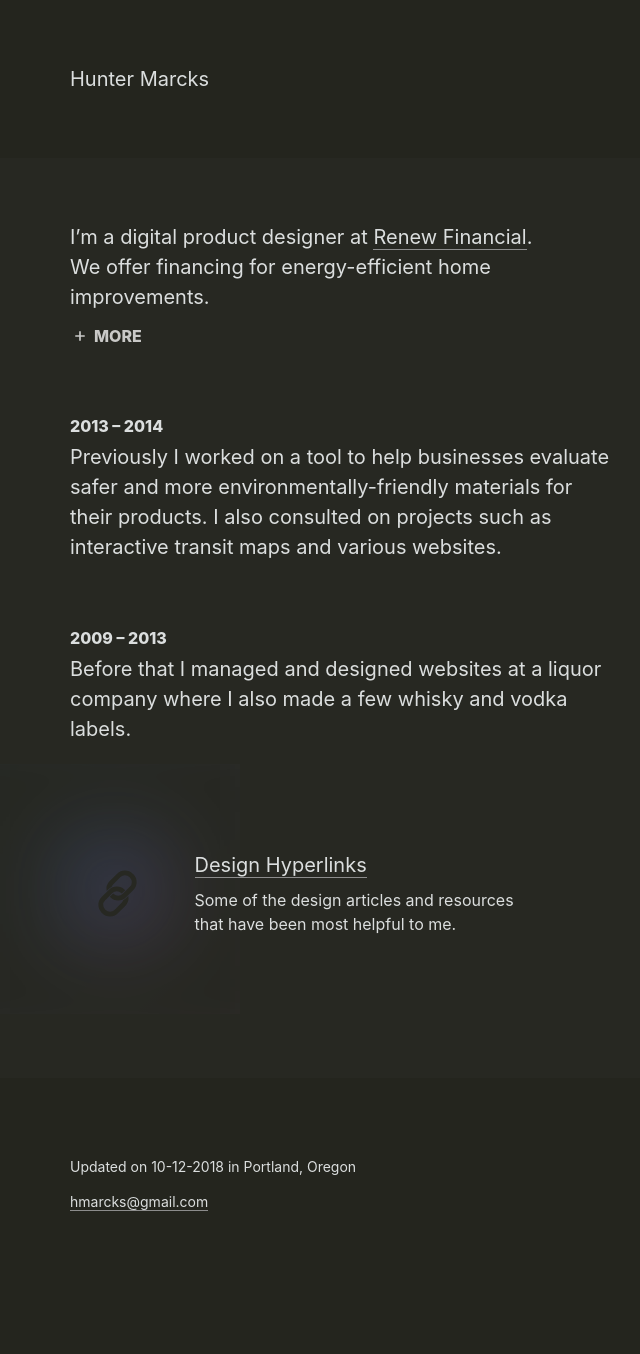
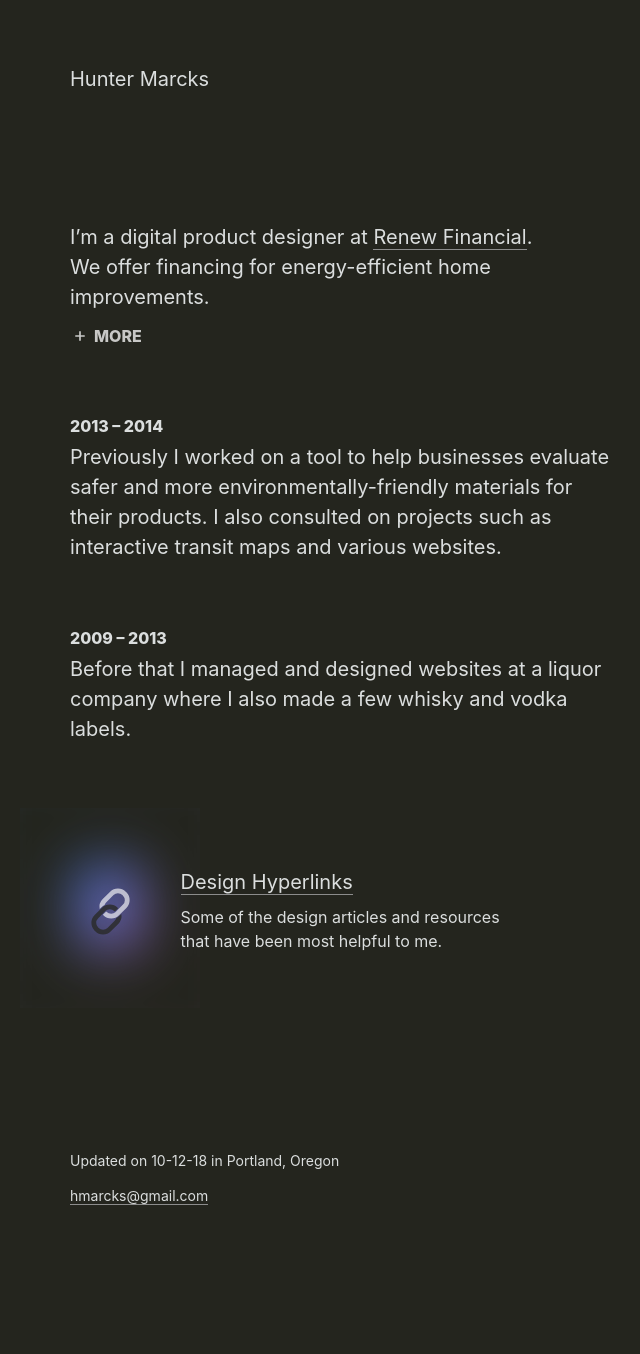
Before and after one commit to hmarcks/hmarcks.github.io, a Jekyll site: the page built from index.html, in a window 1280 px wide. Shown: the whole page, without its empty margins (58-698 px from the left). Built offline with Jekyll 4.4.1, drawn with Linux system fonts in a browser that asks for light colours; comment, search, counter and statistics services are not loaded.

Commit message:
trip styles

```diff
--- a/_layouts/default.html
+++ b/_layouts/default.html
@@ -44,7 +44,7 @@
 
     <footer class="pt5 pr3 pb6 pl3 f6 site__footer">
       <div class="mw8 ml-auto mr-auto">
-        <p>Updated on 10-12-2018 in Portland, Oregon</p>
+        <p>Updated on 10-12-18 in Portland, Oregon</p>
         <p><a href="mailto:hmarcks@gmail.com">hmarcks@gmail.com</a></p>
       </div>
 
--- a/_scss/base.scss
+++ b/_scss/base.scss
@@ -50,9 +50,9 @@ video {
   max-width: 100%;
 }
 
-.site__container {
-  background: #272822;
-}
+// .site__container {
+//   background: #272822;
+// }
 
 .intro-container {
   max-width: 540px;
@@ -213,7 +213,7 @@ nav {
 
 .links-trip {
   position: relative;
-  left: -80px;
+  left: -50px;
   display: inline-block;
   vertical-align: middle;
   background:
@@ -226,29 +226,30 @@ nav {
   background-size: 1000%;
   animation: slide 22s linear infinite;
   transition: 1s ease-in-out all;
-  box-shadow: inset 0 0 100px 100px #272822;
-  width: 250px;
-  height: 250px;
+  box-shadow: inset 0 0 60px 60px #24251e;
+  width: 180px;
+  height: 200px;
 }
 
 .links-icon {
   position: absolute;
-  top: 102px;
-  left: 100px;
+  top: 76px;
+  left: 63px;
   fill: #272822;
+  opacity: 0.75;
   transform: rotate(-45deg);
 }
 
 .links-link {
   position: relative;
-  top: -48px;
+  top: -28px;
   vertical-align: middle;
   max-width: 350px;
   font-size: 1.25rem;
 
   @media screen and (min-width: 650px) {
-    top: 12px;
-    left: -130px;
+    top: 10px;
+    left: -74px;
     display: inline-block;
   }
 }
--- a/index.html
+++ b/index.html
@@ -35,16 +35,16 @@ title: Hunter Marcks
     <h3 class="f6 f5-ns fw8 mb1">2013 – 2014</h3>
     <p class="mt0 mb5">Previously I worked on a tool to help businesses evaluate safer and more environmentally-friendly materials for their products. I also consulted on projects such as interactive transit maps and various websites.</p>
     <h3 class="f6 f5-ns fw8 mb1">2009 – 2013</h3>
-    <p class="mt0">Before that I managed and designed websites at a liquor company where I also made a few whisky and vodka labels.</p>
+    <p class="mt0 mb5">Before that I managed and designed websites at a liquor company where I also made a few whisky and vodka labels.</p>
   </div>
   <div class="links-trip">
     <svg
     class="links-icon"
     xmlns="http://www.w3.org/2000/svg"
     width="55" height="55" viewBox="0 0 24 24">
-      <defs></defs><title>Artboard 1</title><path class="cls-1" d="M13.43,16.12a5.22,5.22,0,0,1-1.64-.27,2.78,2.78,0,0,1-1.22.29H6A2.74,2.74,0,0,1,3.28,13.4V13A2.73,2.73,0,0,1,6,10.29h4.56A2.73,2.73,0,0,1,13.3,13v.37h2.09V13A4.82,4.82,0,0,0,10.57,8.2H6A4.82,4.82,0,0,0,1.19,13v.38A4.83,4.83,0,0,0,6,18.23h4.56a4.83,4.83,0,0,0,4-2.11Z"/><path class="cls-1" d="M18,5.77H13.43a4.83,4.83,0,0,0-4,2.11h1.12a5,5,0,0,1,1.64.28,2.65,2.65,0,0,1,1.22-.3H18a2.74,2.74,0,0,1,2.73,2.74V11A2.73,2.73,0,0,1,18,13.71H13.43A2.73,2.73,0,0,1,10.7,11v-.37H8.61V11a4.82,4.82,0,0,0,4.82,4.82H18A4.82,4.82,0,0,0,22.81,11V10.6A4.83,4.83,0,0,0,18,5.77Z"/></svg>
+    <defs></defs><title>Artboard 1</title><path class="cls-1" d="M13.43,16.12a5.22,5.22,0,0,1-1.64-.27,2.78,2.78,0,0,1-1.22.29H6A2.74,2.74,0,0,1,3.28,13.4V13A2.73,2.73,0,0,1,6,10.29h4.56A2.73,2.73,0,0,1,13.3,13v.37h2.09V13A4.82,4.82,0,0,0,10.57,8.2H6A4.82,4.82,0,0,0,1.19,13v.38A4.83,4.83,0,0,0,6,18.23h4.56a4.83,4.83,0,0,0,4-2.11Z"/><path class="cls-1" style="fill:#ffffff; opacity:0.85" d="M18,5.77H13.43a4.83,4.83,0,0,0-4,2.11h1.12a5,5,0,0,1,1.64.28,2.65,2.65,0,0,1,1.22-.3H18a2.74,2.74,0,0,1,2.73,2.74V11A2.73,2.73,0,0,1,18,13.71H13.43A2.73,2.73,0,0,1,10.7,11v-.37H8.61V11a4.82,4.82,0,0,0,4.82,4.82H18A4.82,4.82,0,0,0,22.81,11V10.6A4.83,4.83,0,0,0,18,5.77Z"/></svg>
   </div>
-    <div class="links-link">
+  <div class="links-link f4-ns">
     <p class="ma0"><a href="/resources">Design Hyperlinks</a></p>
     <p class="mt2 f5">Some of the design articles and resources that have been most helpful to me.</p>
   </div>
```
Lines whose indentation alone changed are shown as unchanged.
